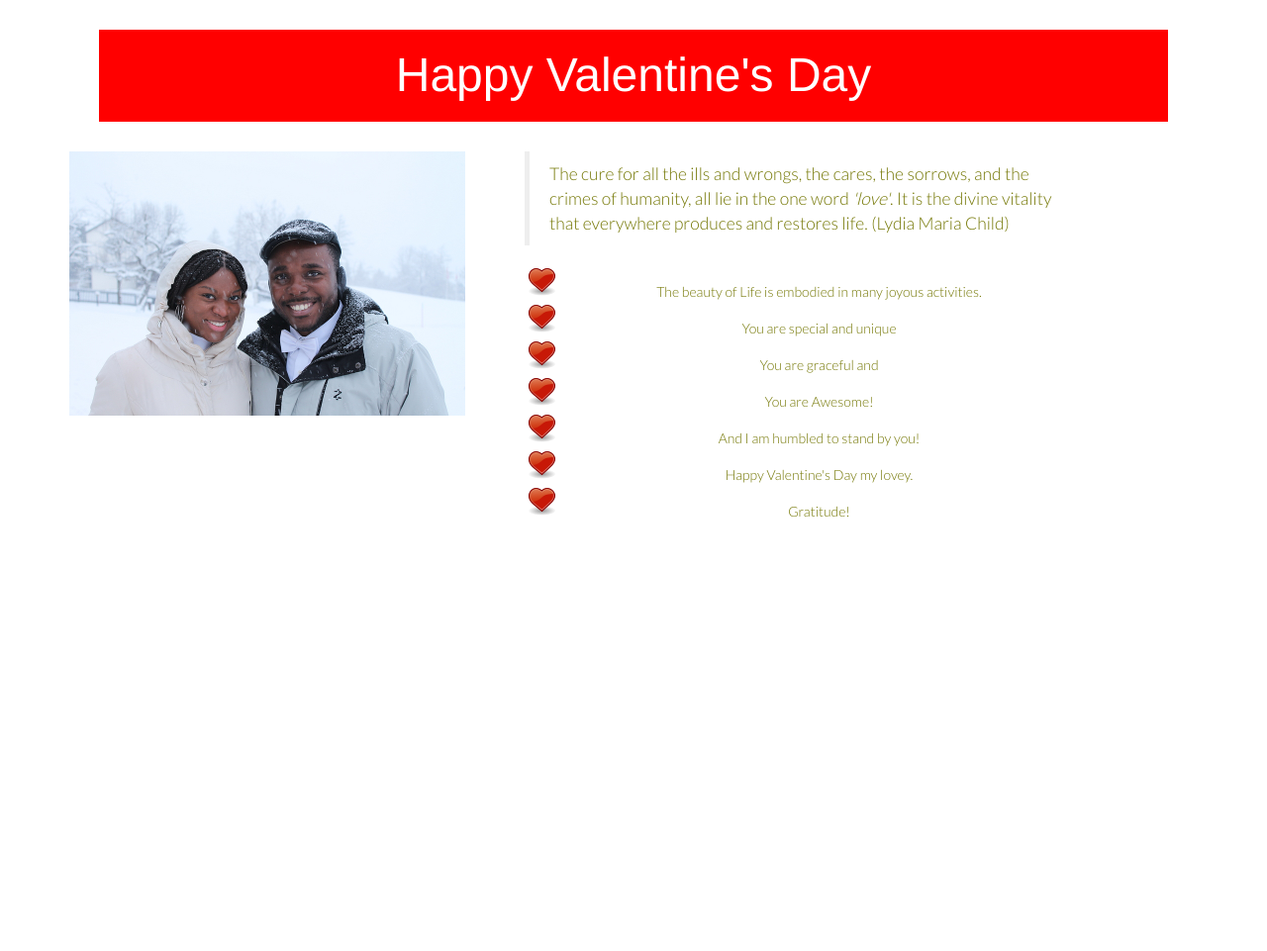
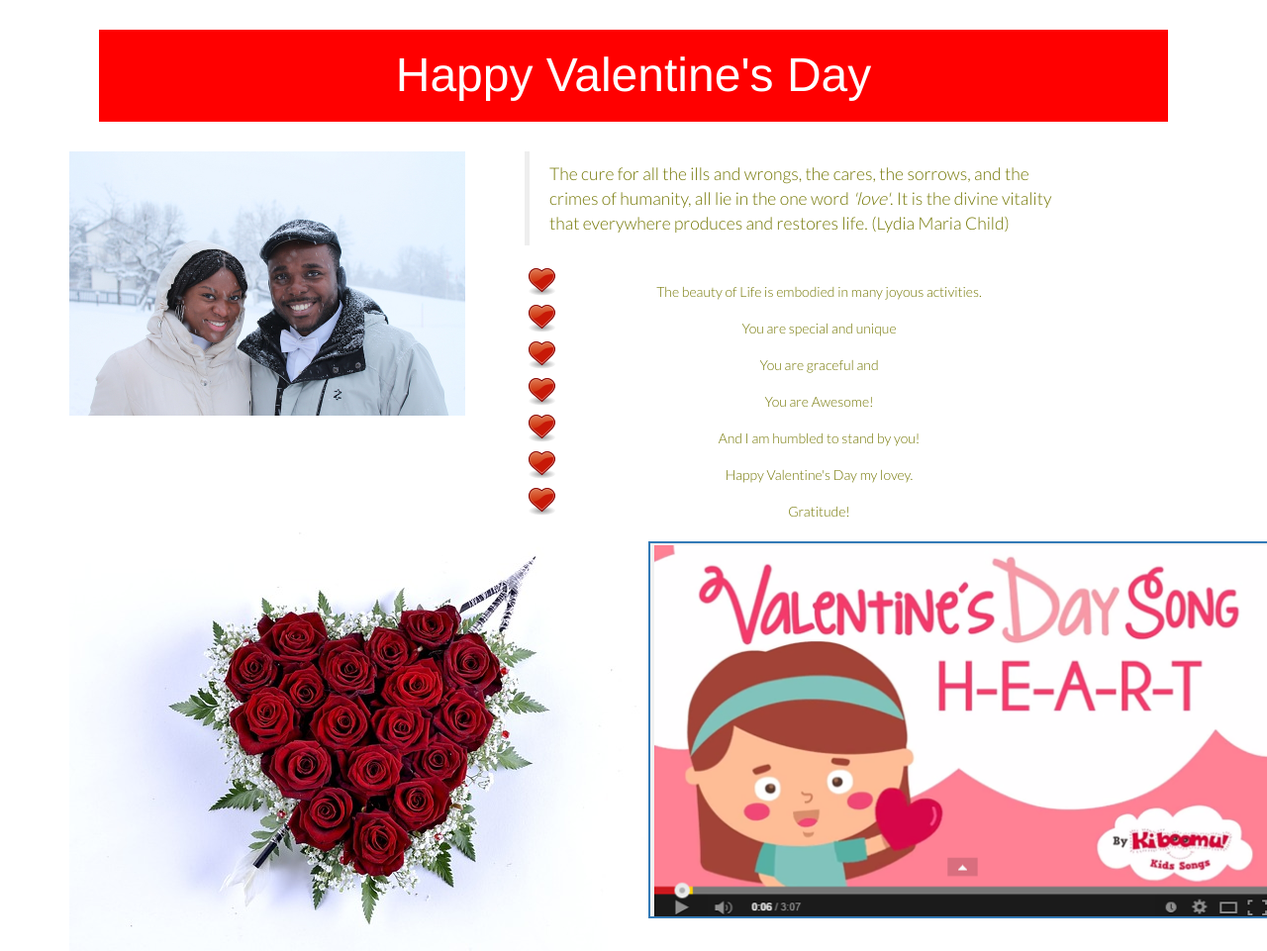
Before and after one commit to amightyo/lovey, a plain HTML site: page index.html in a window 1280 px wide. Shown: the whole page at 99% size. Before the commit the page ends 800 px from the top, so only its background shows below. Drawn offline with Linux system fonts and the light colour scheme.

Commit message:
Happy Valentine's Day my Lovey! :)

```diff
--- a/index.html
+++ b/index.html
@@ -36,9 +36,20 @@
 								<li style="text-align: center;"> Happy Valentine's Day my lovey. </li>
 								<li style="text-align: center;"> Gratitude! </li>
 							</ul>
-
 					</div>
 			</div>
+			<div class="row">
+					<div class="col-md-6" style="margin-left: auto;">
+							<img src="images/rose.jpg">
+					</div>
+					<div style="text-align: center;" class="col-md-6">
+							<a href="https://www.youtube.com/watch?v=kgAx_sQ0mqE"><img style="border: 2px solid ; width: 629px; height: 381px;" alt="click on this image to view Highlight Video from honey and Little Miss Sunshine" title="click on this image to view Highlight Video from Mighty and Princess Lily" src="images/valvideo.png" vspace="10"></a><br>
+					</div>
+					<br style="background-color: rgb(255, 204, 204);">
+
+			</div>
+
+
 
 	</div>
 
```
Also changed, not shown: images/rose.jpg (added), images/valvideo.png (added), 1 other file.
